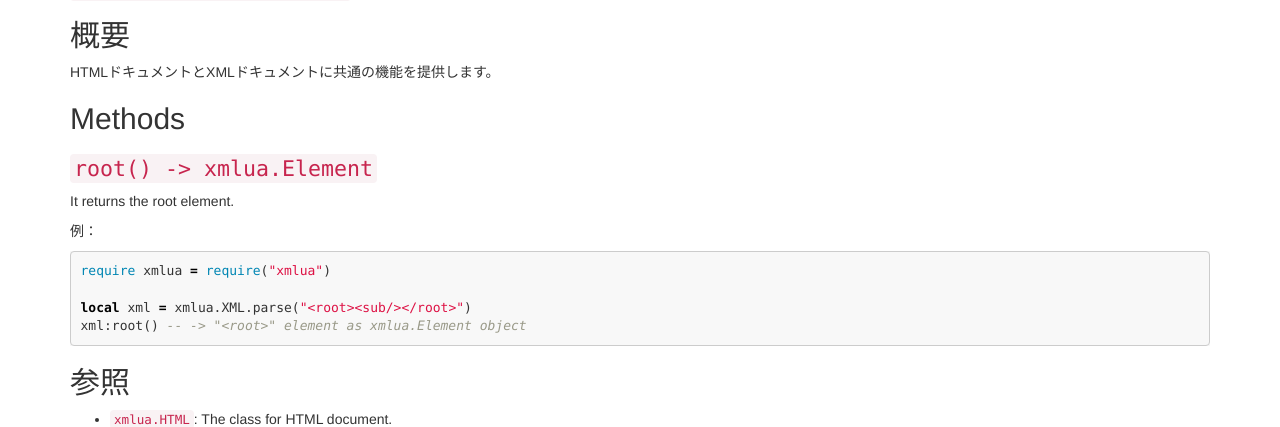
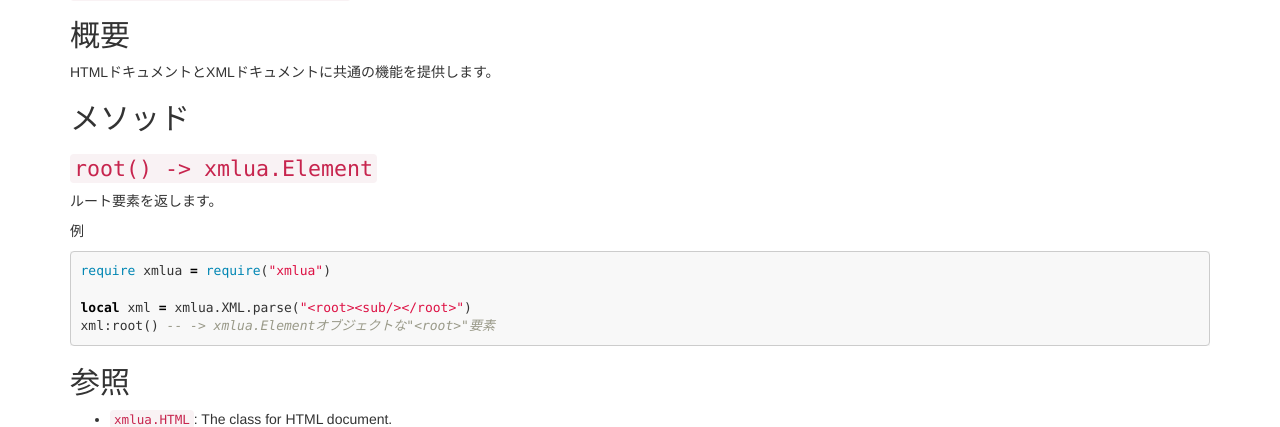
Before and after one commit to clear-code/xmlua, a Jekyll site: the page built from docs/ja/reference/document.md, in a window 1280 px wide. Shown: the part 133-560 px from the top of the page. Built offline with Jekyll 4.4.1, drawn with Linux system fonts in a browser that asks for light colours.

Commit message:
doc: Translate into Japanese of `Methods` of xml.md

````diff
--- a/docs/ja/reference/document.md
+++ b/docs/ja/reference/document.md
@@ -8,19 +8,19 @@ title: xmlua.Document
 
 HTMLドキュメントとXMLドキュメントに共通の機能を提供します。
 
-## Methods
+## メソッド
 
 ### `root() -> xmlua.Element` {#root}
 
-It returns the root element.
+ルート要素を返します。
 
-例：
+例
 
 ```lua
 require xmlua = require("xmlua")
 
 local xml = xmlua.XML.parse("<root><sub/></root>")
-xml:root() -- -> "<root>" element as xmlua.Element object
+xml:root() -- -> xmlua.Elementオブジェクトな"<root>"要素
 ```
 
 ## 参照
````
Also changed, not shown: 1 other file.
